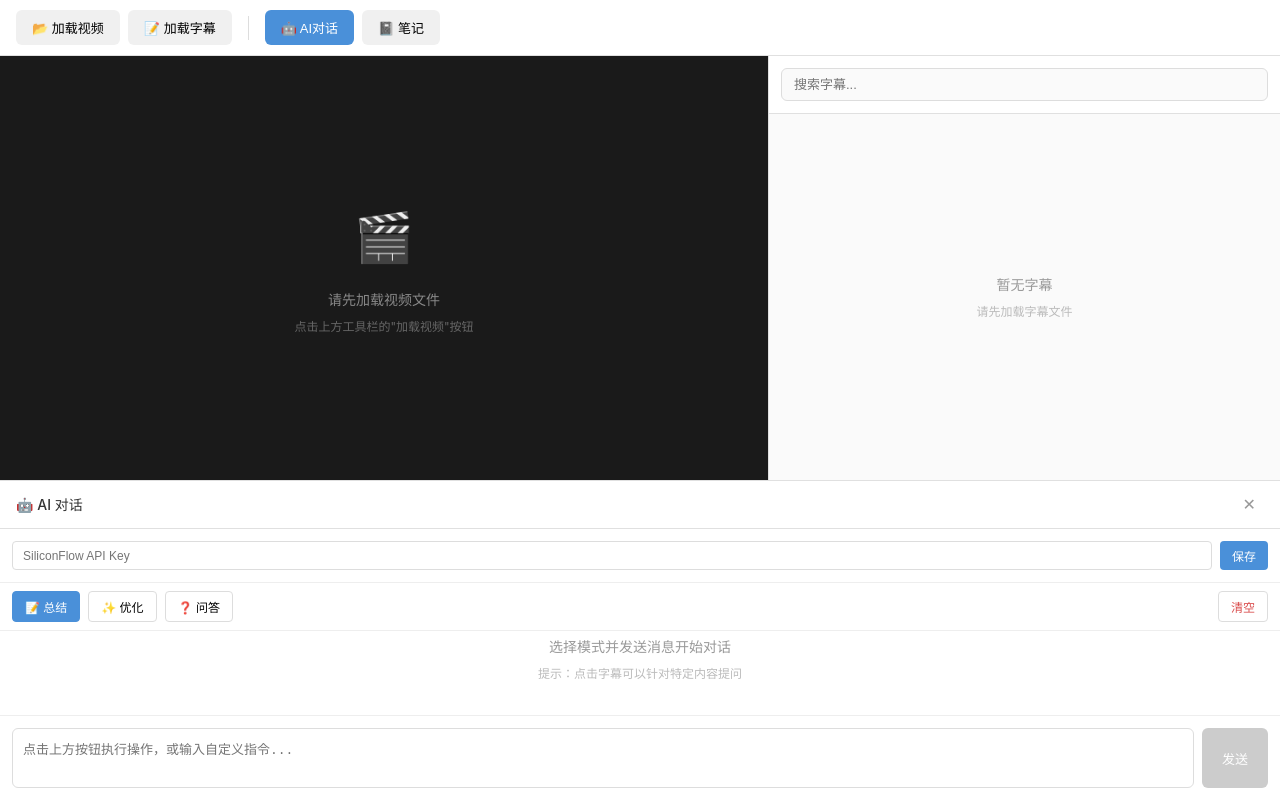
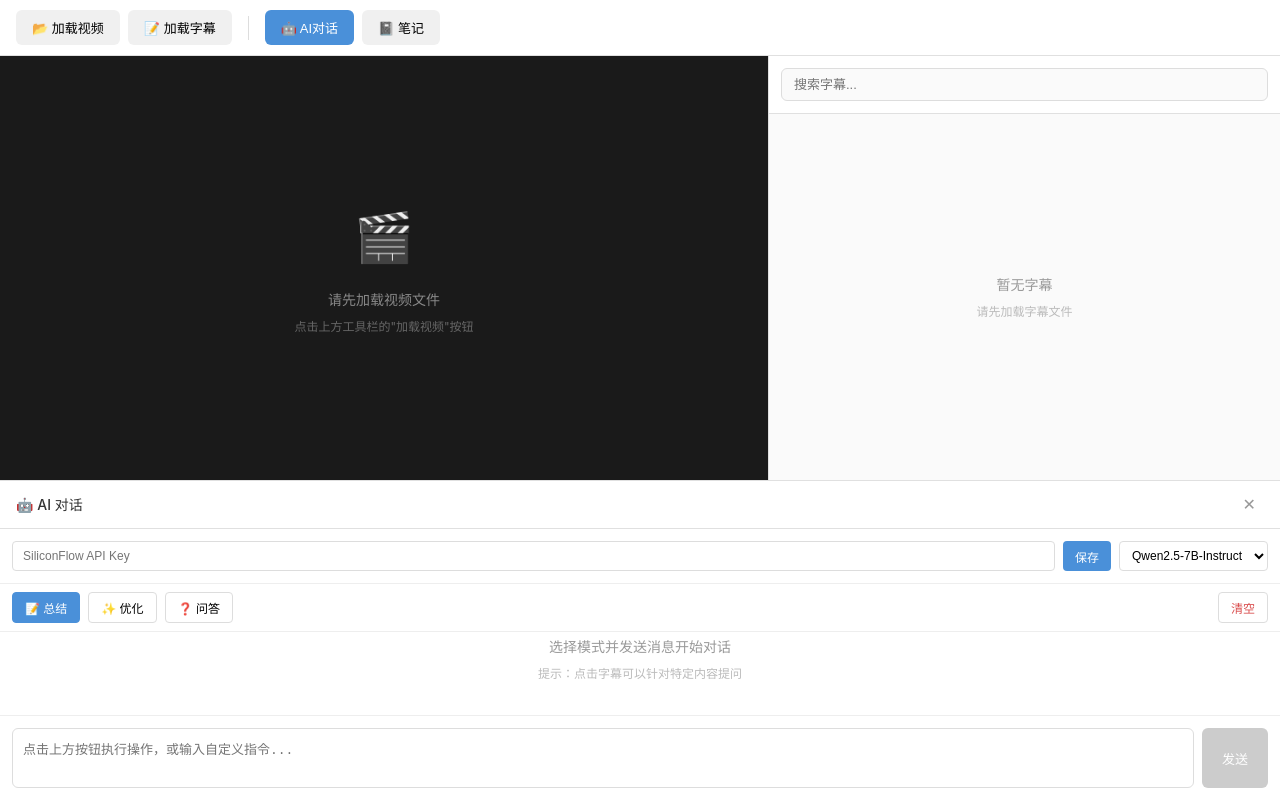
Before and after one commit to LmYjQ/video_class_helper, a React (Vite) app: page / in a window 1280 px wide. Both pictures are taken after a click on the button "🤖 AI对话". Built offline with nearby package versions, Linux system fonts and the light colour scheme.

Commit message:
字幕ai对话

```diff
--- a/src/App.css
+++ b/src/App.css
@@ -273,6 +273,16 @@ body,
   font-size: 12px;
 }
 
+.api-key-section select {
+  padding: 6px 8px;
+  border: 1px solid #ddd;
+  border-radius: 4px;
+  font-size: 12px;
+  background: #fff;
+  cursor: pointer;
+  max-width: 150px;
+}
+
 .mode-buttons {
   display: flex;
   gap: 8px;
--- a/src/components/AIChatPanel.tsx
+++ b/src/components/AIChatPanel.tsx
@@ -2,6 +2,12 @@ import React, { useState, useRef, useEffect } from 'react';
 import { useAppStore } from '../store';
 import { SiliconFlowAI } from '../services/ai';
 import { AI_PROMPTS, AIMode } from '../services/ai/types';
+
+// 可用模型列表
+const AVAILABLE_MODELS = [
+  'Qwen/Qwen2.5-7B-Instruct',
+  'Qwen/Qwen3-8B'
+];
 
 export const AIChatPanel: React.FC = () => {
   const {
@@ -13,6 +19,8 @@ export const AIChatPanel: React.FC = () => {
     setAIMode,
     aiApiKey,
     setAiApiKey,
+    aiModel,
+    setAiModel,
     selectedSubtitleId,
   } = useAppStore();
 
@@ -47,7 +55,7 @@ export const AIChatPanel: React.FC = () => {
     addChatMessage({ role: 'user', content: userMessage });
 
     try {
-      const ai = new SiliconFlowAI({ apiKey: aiApiKey });
+      const ai = new SiliconFlowAI({ apiKey: aiApiKey, model: aiModel });
 
       // 构建消息列表
       const systemPrompt = AI_PROMPTS[aiMode] || '';
@@ -63,7 +71,7 @@ export const AIChatPanel: React.FC = () => {
           : [{ role: 'user' as const, content: subtitlesText + '\n\n问题：' + userMessage }]),
       ];
 
-      const response = await ai.chat(messages);
+      const response = await ai.chat(messages, aiModel);
       addChatMessage({ role: 'assistant', content: response });
     } catch (error) {
       const errorMessage = error instanceof Error ? error.message : '请求失败';
@@ -114,7 +122,7 @@ export const AIChatPanel: React.FC = () => {
 
   return (
     <div className="ai-chat-panel">
-      {/* API Key 设置 */}
+      {/* API Key 和模型选择 */}
       <div className="api-key-section">
         <input
           type="password"
@@ -125,6 +133,17 @@ export const AIChatPanel: React.FC = () => {
         <button onClick={handleSaveApiKey} disabled={!apiKeyInput}>
           保存
         </button>
+        <select
+          value={aiModel}
+          onChange={(e) => setAiModel(e.target.value)}
+          title="选择AI模型"
+        >
+          {AVAILABLE_MODELS.map((model) => (
+            <option key={model} value={model}>
+              {model.split('/')[1]}
+            </option>
+          ))}
+        </select>
       </div>
 
       {/* 模式选择 */}
--- a/src/store/index.ts
+++ b/src/store/index.ts
@@ -1,5 +1,8 @@
 import { create } from 'zustand';
 import { AppState, Subtitle, ChatMessage, AIMode, BottomPanelMode } from '../types';
+
+// 默认模型
+const DEFAULT_MODEL = 'Qwen/Qwen2.5-7B-Instruct';
 
 // 用于存储视频元素的引用
 let videoElement: HTMLVideoElement | null = null;
@@ -27,6 +30,7 @@ interface AppStore extends AppState {
   clearChatMessages: () => void;
   setAIMode: (mode: AIMode) => void;
   setAiApiKey: (key: string) => void;
+  setAiModel: (model: string) => void;
   setNotes: (notes: string) => void;
   setSelectedSubtitleId: (id: number | null) => void;
   // 用户是否正在手动滚动字幕列表
@@ -44,6 +48,7 @@ export const useAppStore = create<AppStore>((set) => ({
   chatMessages: [],
   aiMode: 'summarize',
   aiApiKey: localStorage.getItem('aiApiKey') || '',
+  aiModel: localStorage.getItem('aiModel') || DEFAULT_MODEL,
   notes: '',
   selectedSubtitleId: null,
   isUserScrolling: false,
@@ -62,6 +67,10 @@ export const useAppStore = create<AppStore>((set) => ({
     localStorage.setItem('aiApiKey', key);
     set({ aiApiKey: key });
   },
+  setAiModel: (model) => {
+    localStorage.setItem('aiModel', model);
+    set({ aiModel: model });
+  },
   setNotes: (notes) => set({ notes }),
   setSelectedSubtitleId: (id) => set({ selectedSubtitleId: id }),
 }));
--- a/src/types/index.ts
+++ b/src/types/index.ts
@@ -35,6 +35,7 @@ export interface AppState {
   chatMessages: ChatMessage[];
   aiMode: AIMode;
   aiApiKey: string;
+  aiModel: string;
   notes: string;
   selectedSubtitleId: number | null;
   isUserScrolling: boolean;
```
